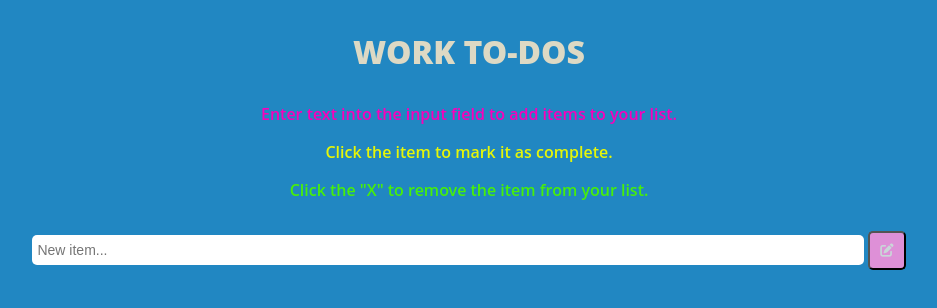
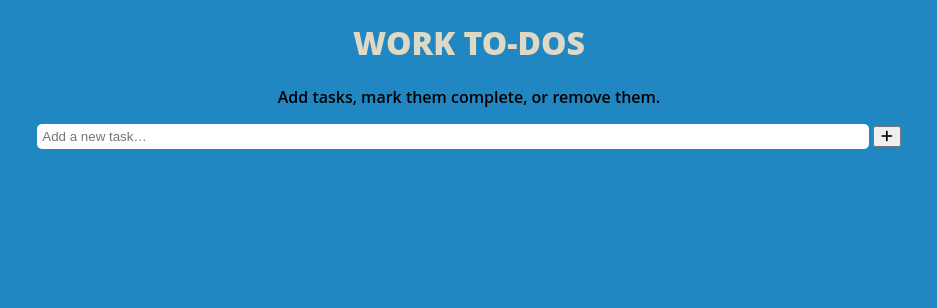
Before and after one commit to Shreya-p36/todo-app-js, a plain HTML site: page index.html in a window 1280 px wide. Shown: the whole page, without its empty margins (171-1108 px from the left). Drawn offline with Linux system fonts and the light colour scheme.

Commit message:
Refactor index.html for improved layout and functionality
Updated the structure and styling of the To-Do List application.

```diff
--- a/index.html
+++ b/index.html
@@ -1,51 +1,39 @@
 <!DOCTYPE html>
 <html lang="en">
 <head>
-    <meta charset="UTF-8">
-    <meta name="viewport" content="width=device-width, initial-scale=1.0">
-    <title>TO-DO LIST</title>
-    <link rel="stylesheet" href="style.css">
-    <link href="https://cdnjs.cloudflare.com/ajax/libs/font-awesome/6.0.0/css/all.min.css" rel="stylesheet">
+    <meta charset="UTF-8" />
+    <meta name="viewport" content="width=device-width, initial-scale=1.0" />
+    <title>To-Do List</title>
 
+    <link rel="stylesheet" href="style.css" />
+    <link
+        href="https://cdnjs.cloudflare.com/ajax/libs/font-awesome/6.5.0/css/all.min.css"
+        rel="stylesheet"
+    />
 </head>
 <body>
-	<div class="container">
-		<div class="row">
-			<div class="intro col-12">
-				<h1>Work To-Dos</h1>
-				<div>
-					<div class="border1"></div>
 
-				</div>
-			</div>
-		</div>
+    <main class="container">
+        <h1>Work To-Dos</h1>
 
-		<div class="row">
-			<div class="helpText col-12">
-				<p id="first">Enter text into the input field to add items to your list.</p>
-				<p id="second">Click the item to mark it as complete.</p>
-				<p id="third">Click the "X" to remove the item from your list.</p>
-			</div>
-		</div>
+        <p class="hint">Add tasks, mark them complete, or remove them.</p>
 
-		<div class="row">
-			<div class="col-12">
-				<input id="userInput" type="text" placeholder="New item..." maxlength="27">
-				<button id="enter"><i class="fa-solid fa-pen-to-square"></i></button>
-			</div>
-		</div>
+        <div class="input-group">
+            <input
+                id="todoInput"
+                type="text"
+                placeholder="Add a new task…"
+                maxlength="40"
+                aria-label="New todo"
+            />
+            <button id="addBtn" aria-label="Add todo">
+                <i class="fa-solid fa-plus"></i>
+            </button>
+        </div>
 
-		<!-- Empty List -->
-		<div class="row">
-			<div class="listItems col-12">
-				<ul class="col-12 offset-0 col-sm-8 offset-sm-2">
-				</ul>
-			</div>
-		</div>
+        <ul id="todoList"></ul>
+    </main>
 
-	</div>
-	<script type="text/javascript" src="script.js"></script>
+    <script src="script.js"></script>
 </body>
 </html>
-</body>
-</html>
```
